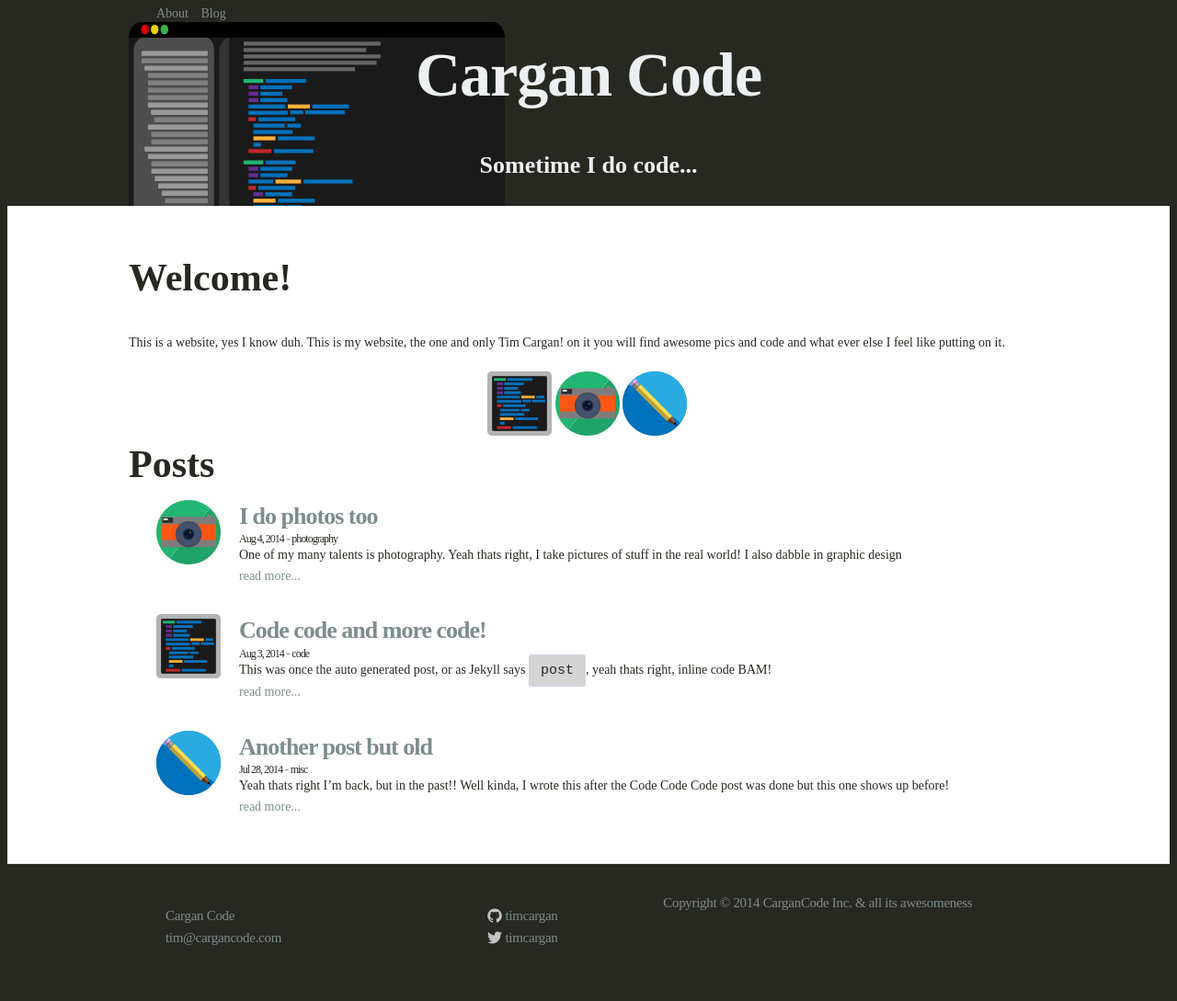
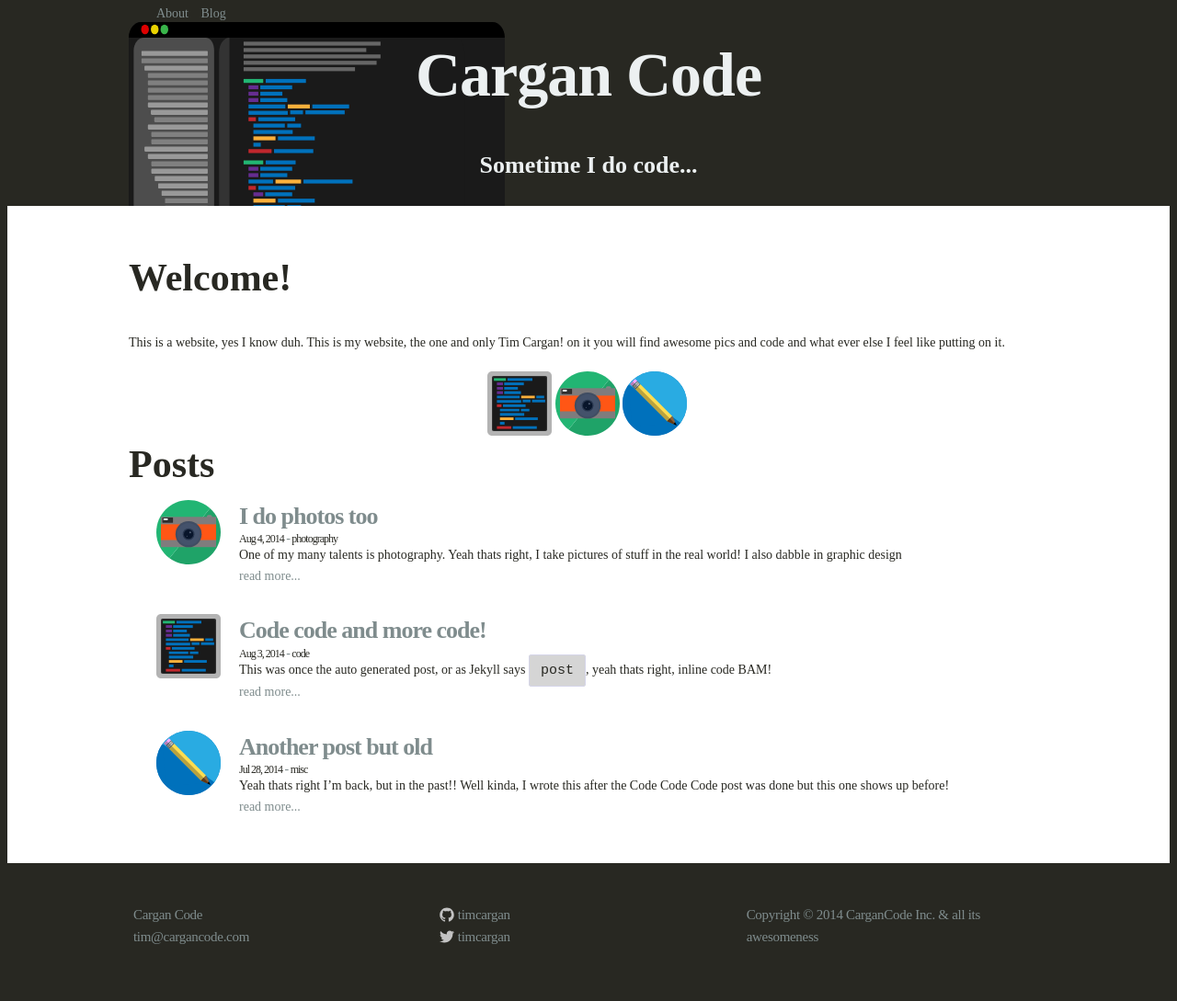
Before and after one commit to CarganCode/CarganCode.github.io, a Jekyll site: the page built from index.html, in a window 1280 px wide. Shown: the whole page at 92% size. Built offline with Jekyll 4.4.1, drawn with Linux system fonts in a browser that asks for light colours; before the commit the page ends 1061 px from its top, so only the background shows below that.

Commit message:
Footer now a table

```diff
--- a/_includes/footer.html
+++ b/_includes/footer.html
@@ -2,14 +2,14 @@
 
   <div class="wrap">
 
-    <div class="footer-col-1 column">
+    <div class="column">
       <ul>
         <li>{{ site.title }}</li>
         <li><a href="mailto:{{ site.email }}">{{ site.email }}</a></li>
       </ul>
     </div>
 
-    <div class="footer-col-2 column">
+    <div class="column">
       <ul>
         {% if site.github_username %}<li>
           <a href="https://github.com/{{ site.github_username }}">
@@ -30,7 +30,7 @@
       </ul>
     </div>
 
-    <div class="footer-col-3 column">
+    <div class="column">
       <p class="text">Copyright © 2014 CarganCode Inc. & all its awesomeness</p>
     </div>
 
--- a/css/4-pages/_footer.scss
+++ b/css/4-pages/_footer.scss
@@ -1,44 +1,24 @@
 /* Site footer */
 
 .site-footer {
-  border-top: 1px solid #e8e8e8;
   padding: 30px 0;
+
+  .wrap {
+  	display: table;
+  }
+  .column {
+  display: table-cell;
+  padding: 0 5px;
+  width: 33%;
+  }
+
+  ul {
+  	list-style: none;
+  	padding: 0;
+   }
 }
 
-.footer-heading {
-  font-size: 18px;
-  font-weight: 300;
-  letter-spacing: -.5px;
-  margin-bottom: 15px;
-}
 
-.site-footer .column { float: left; margin-bottom: 15px; }
-
-.footer-col-1 {
-  width: 270px; /*fallback*/
-  width: -webkit-calc(35% - 10px);
-  width: -moz-calc(35% - 10px);
-  width: -o-calc(35% - 10px);
-  width: calc(35% - 10px);
-  margin-right: 10px
-}
-.footer-col-2 {
-  width: 175px; /*fallback*/
-  width: -webkit-calc(23.125% - 10px);
-  width: -moz-calc(23.125% - 10px);
-  width: -o-calc(23.125% - 10px);
-  width: calc(23.125% - 10px);
-  margin-right: 10px
-}
-.footer-col-3 {
-  width: 335px; /*fallback*/
-  width: -webkit-calc(41.875%);
-  width: -moz-calc(41.875%);
-  width: -o-calc(41.875%);
-  width: calc(41.875%);
-}
-
-.site-footer ul { list-style: none; }
 
 .site-footer li,
 .site-footer p {
```
